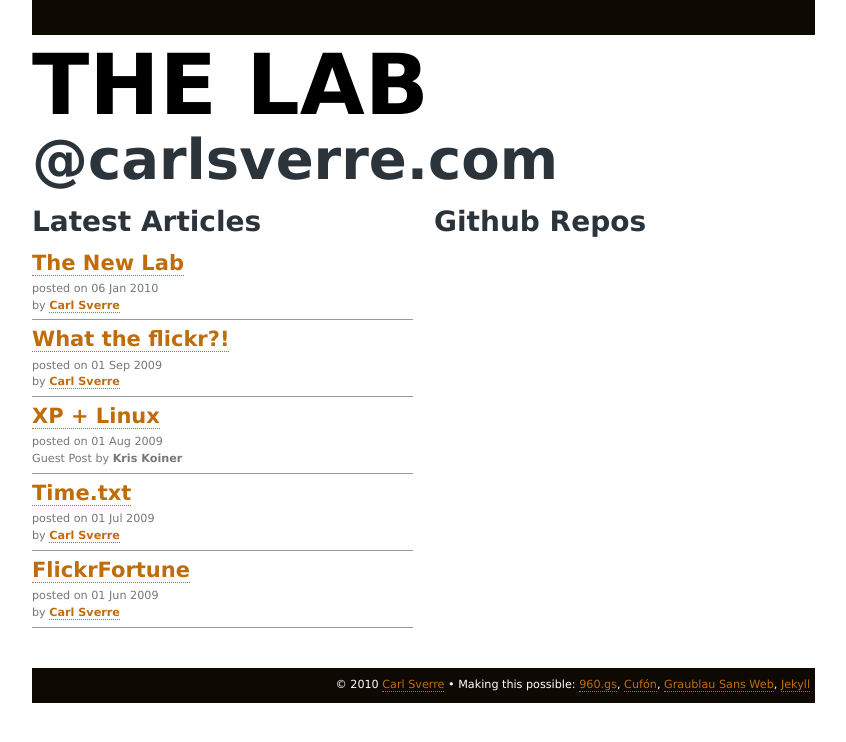
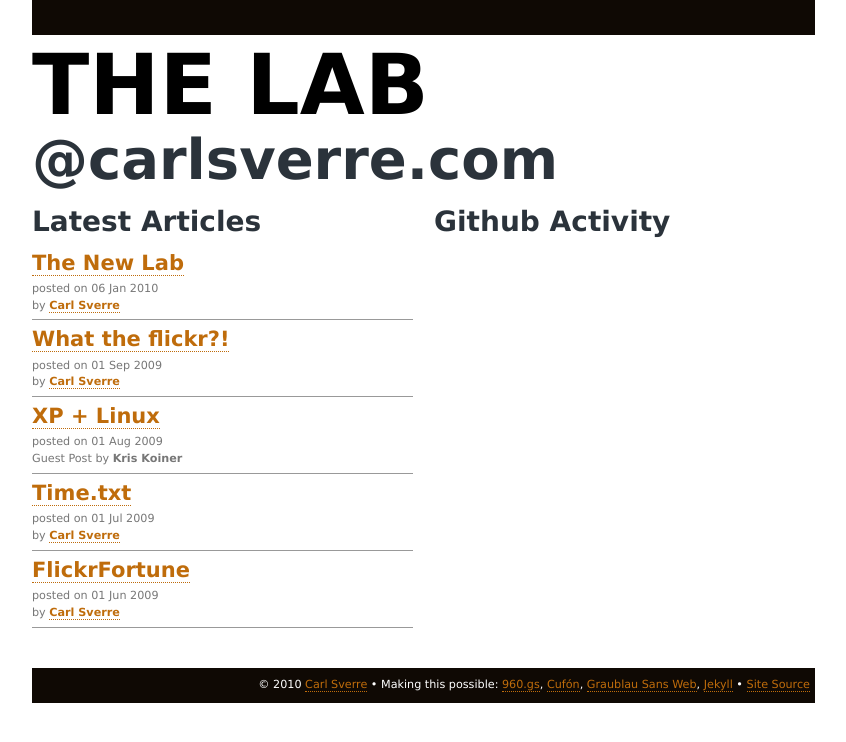
Before and after one commit to carlsverre/thelab.carlsverre.com, a Jekyll site: the page built from index.html, in a window 1280 px wide. Shown: the top 742 px of the page, without its empty margins (217-1063 px from the left). Built offline with Jekyll 4.4.1, drawn with Linux system fonts in a browser that asks for light colours; comment, search, counter and statistics services are not loaded.

```diff
--- a/_includes/footer.html
+++ b/_includes/footer.html
@@ -1,5 +1,13 @@
 <div class="grid_12" id="footer">
-  <p>&copy; 2010 <a href="http://carlsverre.com/">Carl Sverre</a> &bull; Making this possible: <a href="http://960.gs/">960.gs</a>, <a href="http://cufon.shoqolate.com/generate/">Cuf&oacute;n</a>, <a href="http://www.fonts.info/info/press/free-fonts-for-font-face-embedding.htm">Graublau Sans Web</a>, <a href="http://jekyllrb.com/">Jekyll</a></p>
+  <p>
+    &copy; 2010 <a href="http://carlsverre.com/">Carl Sverre</a> &bull;
+    Making this possible:
+    <a href="http://960.gs/">960.gs</a>,
+    <a href="http://cufon.shoqolate.com/generate/">Cuf&oacute;n</a>,
+    <a href="http://www.fonts.info/info/press/free-fonts-for-font-face-embedding.htm">Graublau Sans Web</a>,
+    <a href="http://jekyllrb.com/">Jekyll</a> &bull;
+    <a href="http://github.com/carlsverre/thelab.carlsverre.com">Site Source</a>
+  </p>
 </div>
 </div>
 <script type="text/javascript"> Cufon.now(); </script>
--- a/index.html
+++ b/index.html
@@ -19,7 +19,7 @@ title:
     </ul>
   </div>
   <div class="grid_6 omega">
-    <h3>Github Repos</h3>
+    <h3>Github Activity</h3>
     <ul class="github-block articles"></ul>
   </div>
 
--- a/js/app.js
+++ b/js/app.js
@@ -46,7 +46,7 @@ function load_jcaption(){
 }
 
 function trim_len(str,len) {
-  var l = str.length
+  var l = str.length;
   if(l > len) {
     str = str.substr(0,len) + '...';
   } else if (l < .66*len) {
@@ -57,14 +57,17 @@ function trim_len(str,len) {
 
 function get_github_repos(selector,limit) {
   $.getJSON("http://github.com/api/v2/json/repos/show/carlsverre?callback=?", function(data) {
-    var i=1;
-    $.each(data.repositories, function () {
+    data.repositories.reverse();
+    var j = 1;
+    for(var i in data.repositories) {
+      var repo = data.repositories[i];
+      if(repo.fork) continue;
       var html = "<li class='article github-repo'>";
-      html += "<h4><a href='"+this.url+"'>"+this.name+"</a></h4>";
-      html += "<div class='meta'>"+trim_len(this.description,100)+"</div></li>";
+      html += "<h4><a href='"+repo.url+"'>"+repo.name+"</a></h4>";
+      html += "<div class='meta'>"+trim_len(repo.description,100)+"</div></li>";
       $(selector).append(html);
-      if(++i>limit)return false;
-    });
+      if(++j>limit) break;
+    }
     Cufon.refresh('h4');
   });
 }
```
Also changed, not shown: 1 other file.
